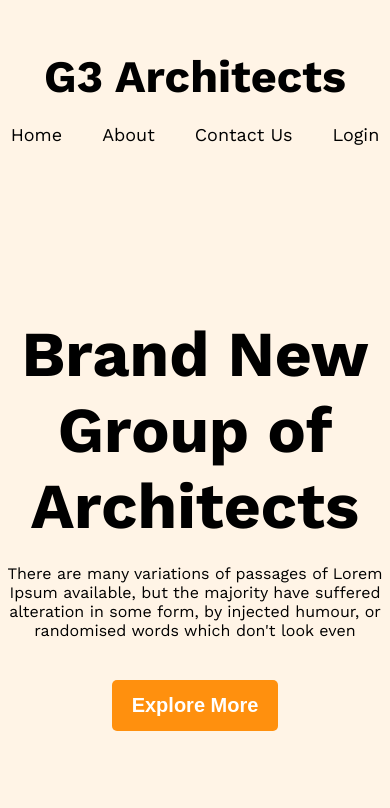
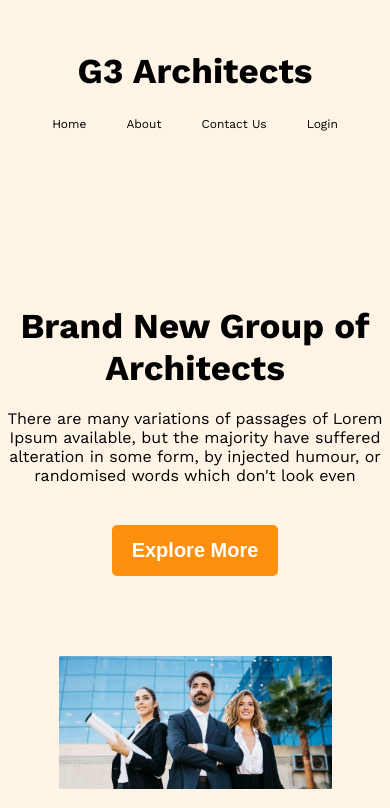
Before and after one commit to jradnan/G3-Architects, a plain HTML site: page index.html in a window 390 px wide. Shown: the top 808 px of the page. Drawn offline with nearby package versions, Linux system fonts and the light colour scheme.

Commit message:
more responsive

```diff
--- a/style.css
+++ b/style.css
@@ -110,6 +110,19 @@ nav>ul>li {
 
 @media only screen and (max-width:400px) {
     .banner-section{
-        height: 920px;
+        height: 770px;
+    }
+    header>h1 {
+        font-weight: 700;
+        font-size: 35px;
+    }
+    nav>ul>li {
+        list-style: none;
+        font-size: 12px;
+    }
+    .banner>h1 {
+
+        font-size: 35px;
+
     }
 }
```
